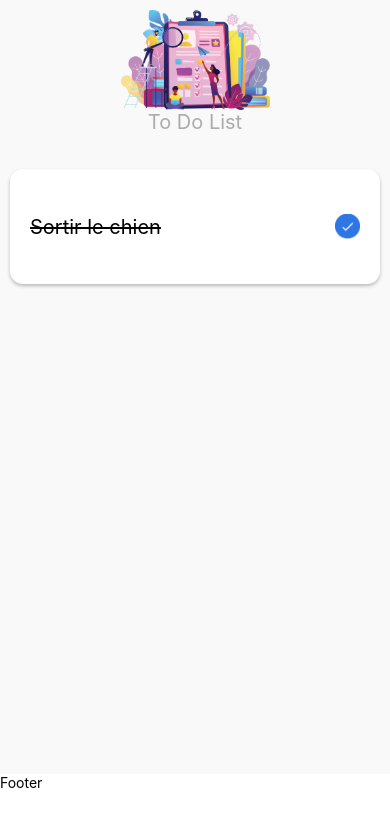
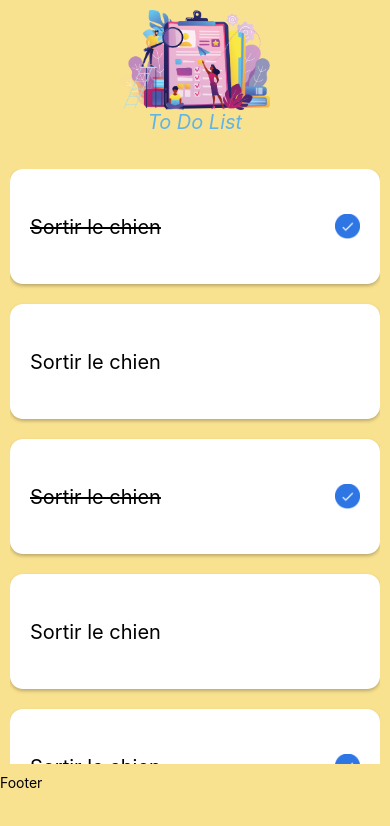
Before and after one commit to HugoMouchon/ToDoList-react-native, a React Native app: screen / in a window 390 px wide. Shown: the top 826 px of the page. Built offline with nearby package versions, Linux system fonts and the light colour scheme.

Commit message:
Développement du composant CardToDo, utilisation la fonction renderTodoList qui effectue un .map sur le state todoList avec d'afficher tout une liste de card sur l'app

```diff
--- a/App.js
+++ b/App.js
@@ -1,21 +1,35 @@
-import { View } from "react-native";
-import { Text } from "react-native";
+import { View, Text } from "react-native";
 import { SafeAreaProvider, SafeAreaView } from "react-native-safe-area-context";
 import * as NavigationBar from 'expo-navigation-bar';
 import { s } from "./App.style";
-import { useEffect } from "react";
+import { useEffect, useState } from "react";
 import { Header } from "./components/Header/Header";
 import { CardToDo } from "./components/CardToDo/CardToDo";
+import { ScrollView } from "react-native";
 
 
 export default function App() {
 
-  const TODO_LIST = [
-    { id: 1, title: "Sortir le chien", isCompleted: true}
-  ]
+  const [todoList, setTodoList] = useState([
+    { id: 1, title: "Sortir le chien", isCompleted: true },
+    { id: 2, title: "Sortir le chien", isCompleted: false },
+    { id: 3, title: "Sortir le chien", isCompleted: true },
+    { id: 4, title: "Sortir le chien", isCompleted: false },
+    { id: 5, title: "Sortir le chien", isCompleted: true },
+    { id: 6, title: "Sortir le chien", isCompleted: false },
+  ]);
+
+  function renderTodoList() {
+    return todoList.map((todo) => (
+      <View
+        style={s.cardItem} key={todo.id}>
+        <CardToDo todo={todo} />
+      </View>
+    ));
+  }
 
   useEffect(() => {
-    NavigationBar.setBackgroundColorAsync("#F9F9F9");
+    NavigationBar.setBackgroundColorAsync("#F9E28F");
   }, []);
 
   return (
@@ -23,10 +37,10 @@ export default function App() {
       <SafeAreaProvider>
         <SafeAreaView style={s.app}>
           <View style={s.header} >
-            <Header/>
+            <Header />
           </View>
-          <View style={s.body} >
-            <CardToDo todo={TODO_LIST[0]}/>
+          <View style={s.body}>
+            <ScrollView>{renderTodoList()}</ScrollView>
           </View>
         </SafeAreaView>
       </SafeAreaProvider>
--- a/App.style.js
+++ b/App.style.js
@@ -4,7 +4,7 @@ export const s = StyleSheet.create({
 
     app: {
         flex: 1,
-        backgroundColor: "#F9F9F9",
+        backgroundColor: "#F9E28F",
         padding: 10,
     },
 
@@ -19,6 +19,11 @@ export const s = StyleSheet.create({
 
     footer: {
         height: 70,
+        backgroundColor: "#F9E28F",
+    },
+
+    cardItem: {
+        marginBottom: 20,
     },
 
 });
--- a/components/Header/Header.style.js
+++ b/components/Header/Header.style.js
@@ -10,7 +10,8 @@ export const s = StyleSheet.create({
 
     subtitle: {
         fontSize: 20,
-        color: "#ABABAB",
+        color: "#61B4E5",
         textAlign: "center",
+        fontStyle: "italic",
     },
 })
```
